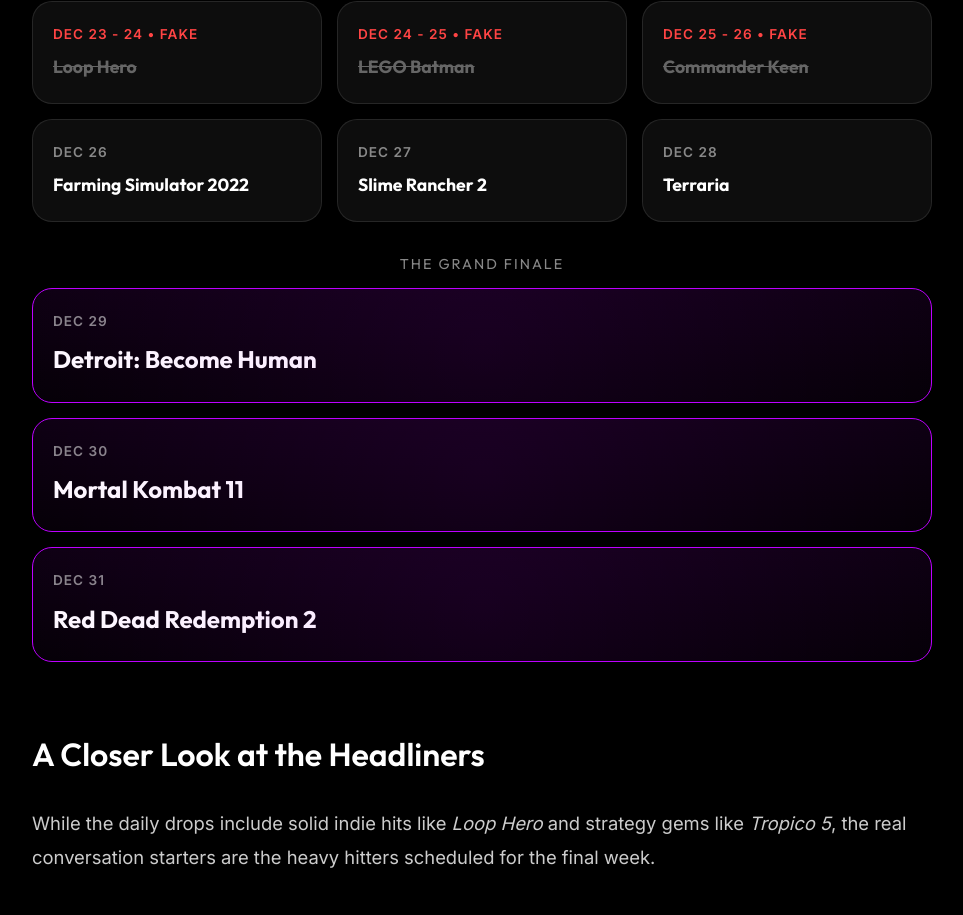
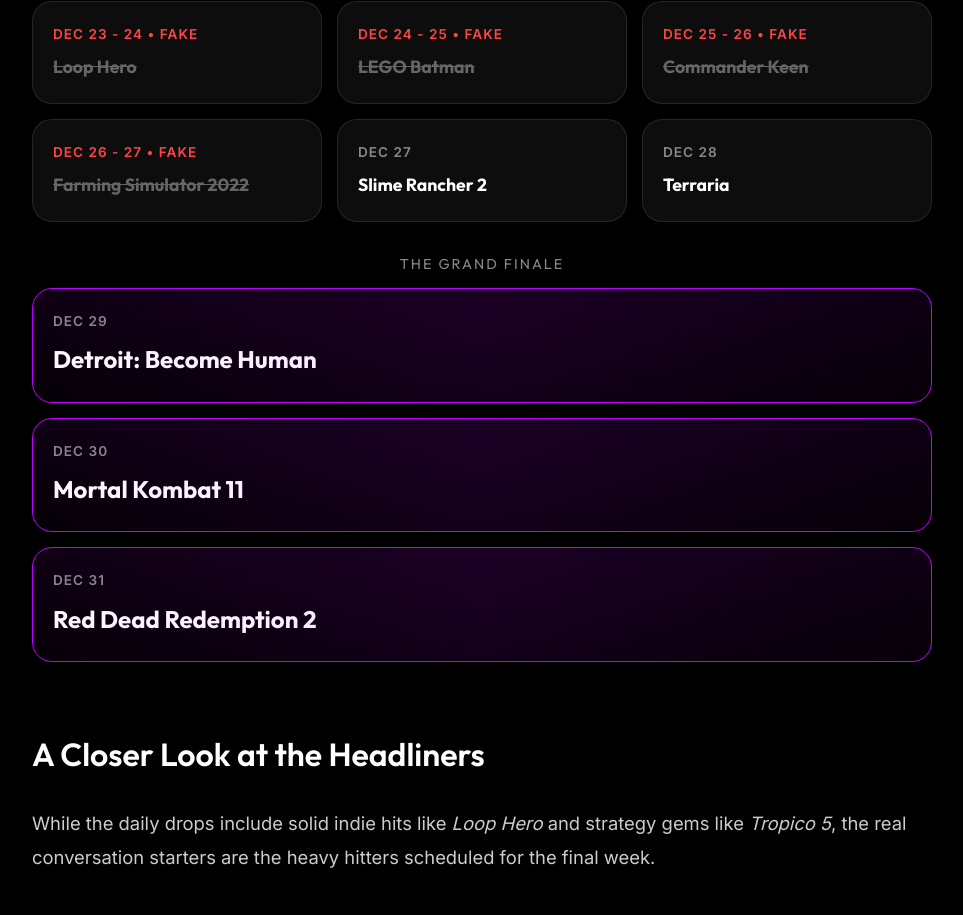
Before and after one commit to YIGeenula/Showcase, a Next.js app: page /blog/epic-games-leak-december-2025 in a window 1280 px wide. Shown: the part 1953-2868 px from the top of the page, without its empty margins (158-1121 px from the left). Built offline with nearby package versions, Linux system fonts and the light colour scheme.

Commit message:
status update

```diff
--- a/app/blog/epic-games-leak-december-2025/page.js
+++ b/app/blog/epic-games-leak-december-2025/page.js
@@ -205,7 +205,7 @@
                                 <LeakedGameCard date="Dec 23 - 24" title="Loop Hero" status="Fake" />
                                 <LeakedGameCard date="Dec 24 - 25" title="LEGO Batman" status="Fake" />
                                 <LeakedGameCard date="Dec 25 - 26" title="Commander Keen" status="Fake" />
-                                <LeakedGameCard date="Dec 26" title="Farming Simulator 2022" />
+                                <LeakedGameCard date="Dec 26 - 27" title="Farming Simulator 2022" status="Fake" />
                                 <LeakedGameCard date="Dec 27" title="Slime Rancher 2" />
                                 <LeakedGameCard date="Dec 28" title="Terraria" />
                             </div>
```
